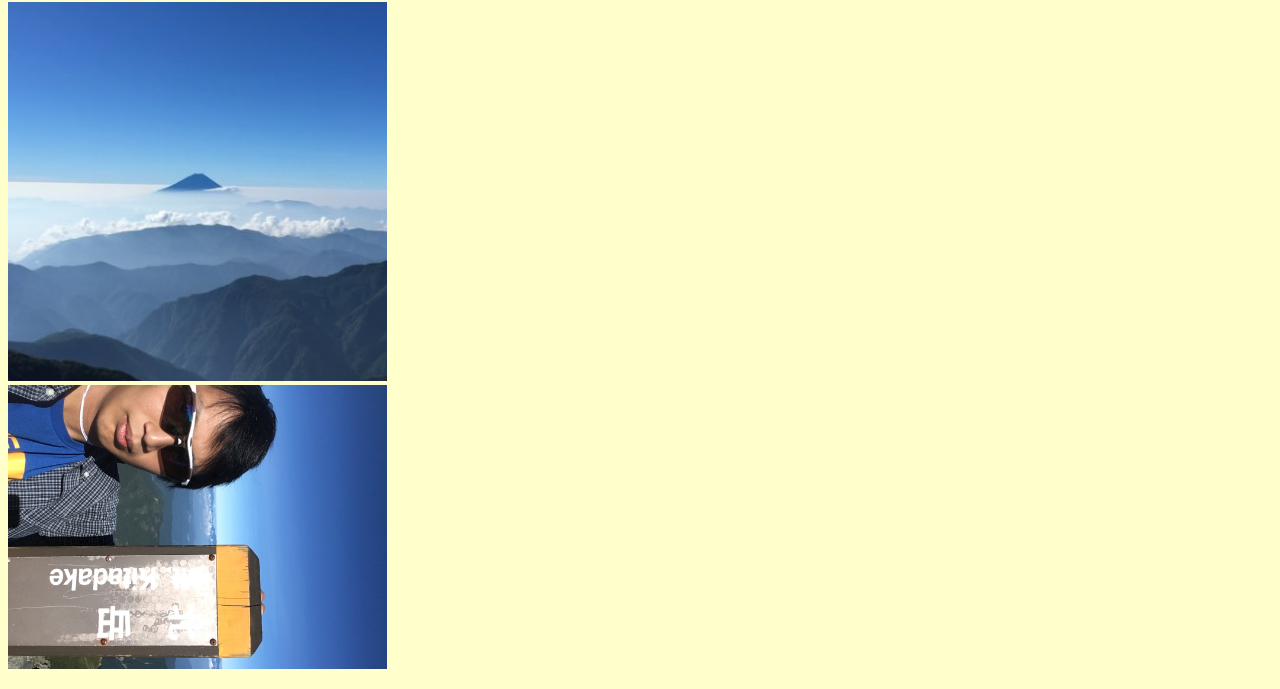
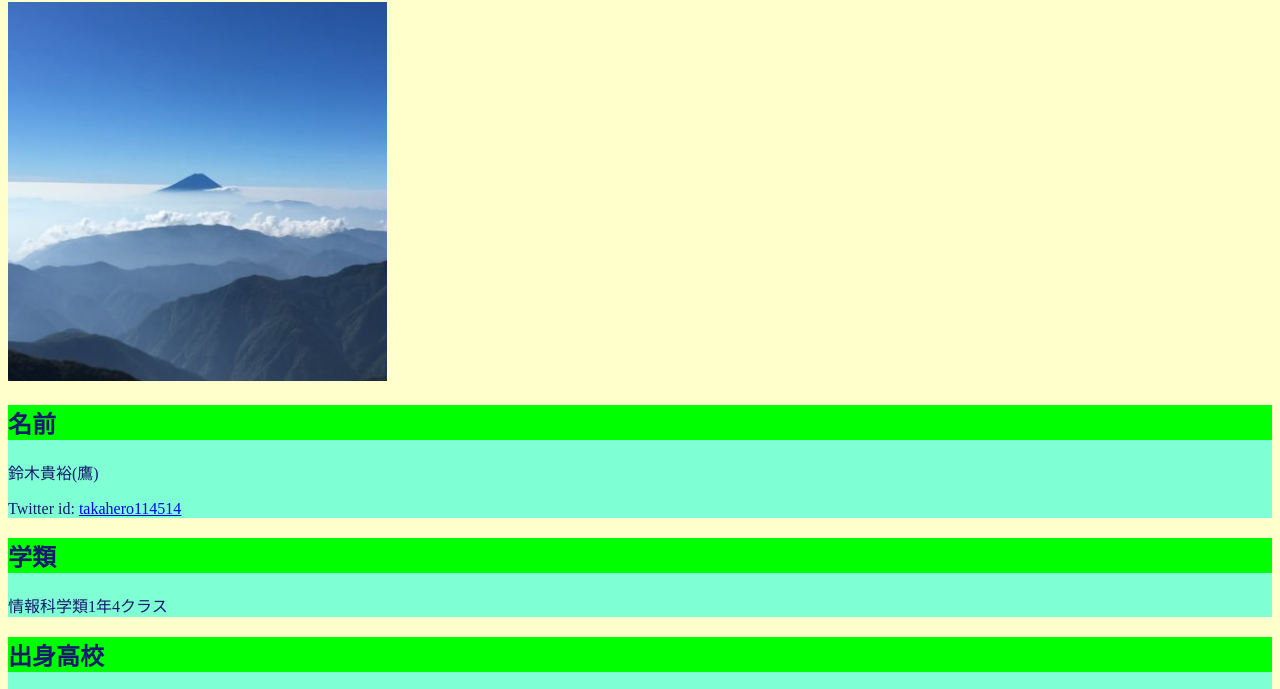
Before and after one commit to Takahero-Suzuki/mypage, a plain HTML site: page index.html in a window 1280 px wide. Shown: the part 87-776 px from the top of the page. Drawn offline with Linux system fonts and the light colour scheme.

Commit message:
画像を消去

```diff
--- a/index.html
+++ b/index.html
@@ -27,7 +27,6 @@
 	</header>
 	<img src="ZwpL7SmA_400x400.jpg" width="30%">
 	<br>
-	<img src="my image.jpg" width="30%">
 	<section class="あ">
 		<h2>名前</h2>
 		<p>鈴木貴裕(鷹)</p>
```
